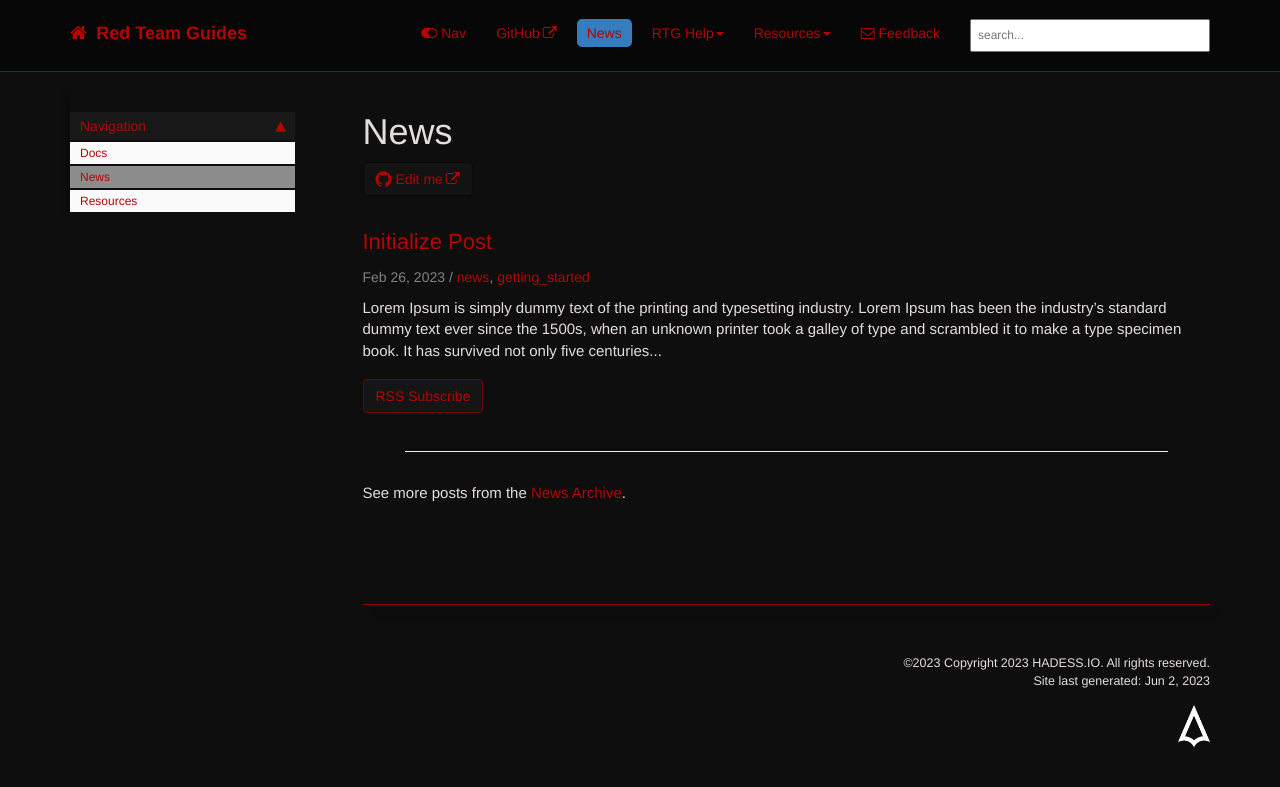
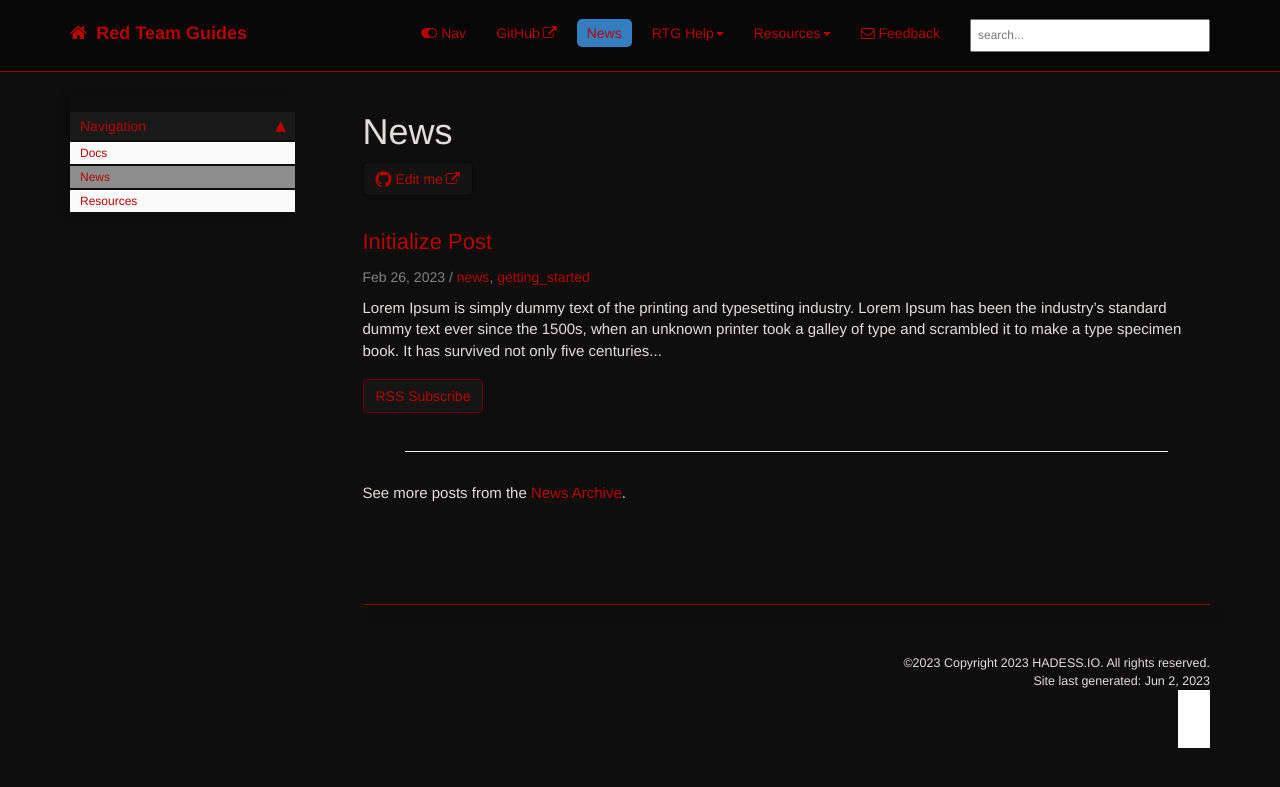
Before and after one commit to redteamguides/redteamguides.github.io, a Jekyll site: the page built from pages/news/news.html, in a window 1280 px wide. Shown: the top 787 px of the page. Built offline with Jekyll 4.4.1, drawn with Linux system fonts in a browser that asks for light colours; comment, search, counter and statistics services are not loaded.

Commit message:
Update customstyles.css

```diff
--- a/css/customstyles.css
+++ b/css/customstyles.css
@@ -2,6 +2,10 @@ body {
     font-size:15px;
 }
 
+
+img{
+    background: white;
+}
 
 table > thead > tr > th, table > tbody > tr > th, table > tfoot > tr > th, table > thead > tr > td, table > tbody > tr > td, table > tfoot > tr > td{
         background: #111111;
```
